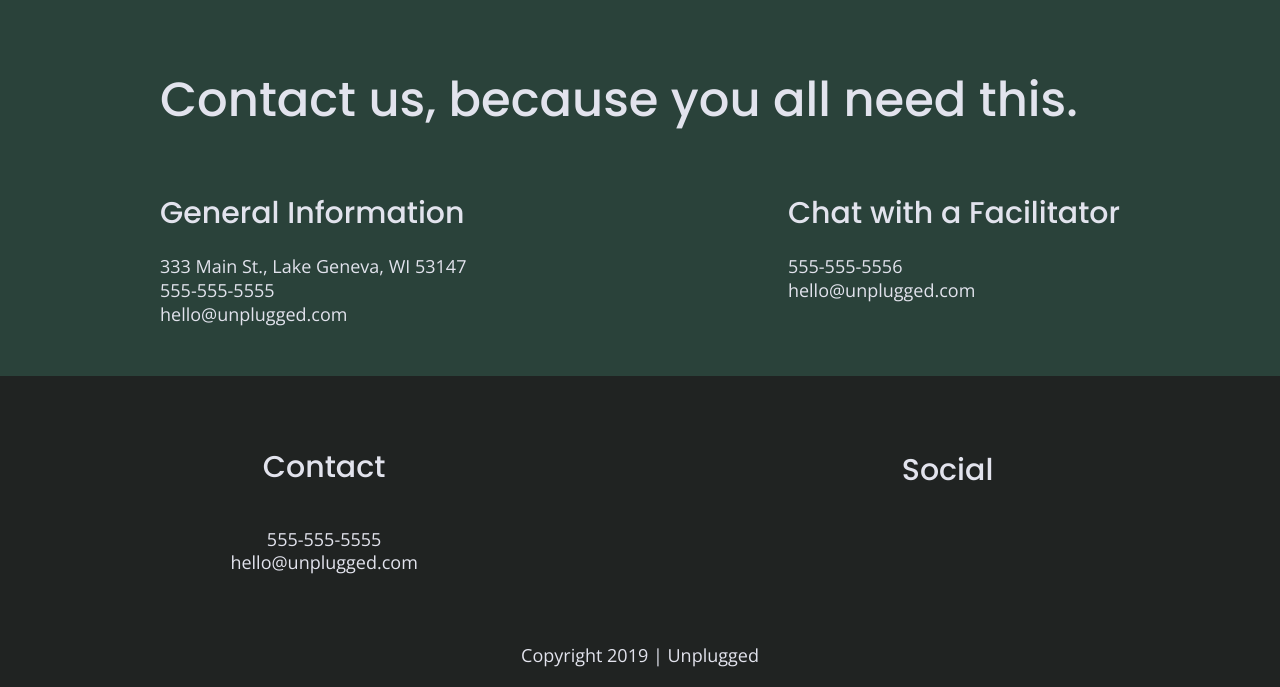
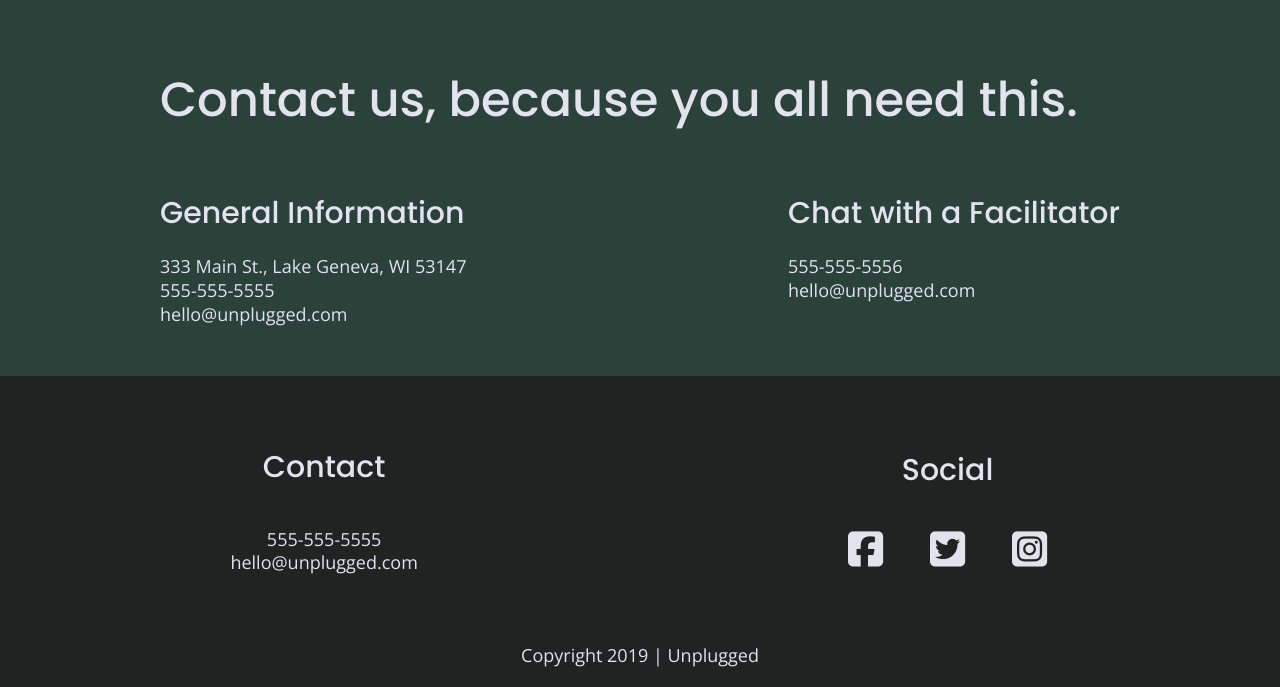
Before and after one commit to shalynp/unplugged-retreat, a website: page about/index.html in a window 1280 px wide. Shown: the part 1059-1746 px from the top of the page. Drawn offline with nearby package versions, Linux system fonts and the light colour scheme.

Commit message:
Added social media icons to about and faq pages.

```diff
--- a/about/index.html
+++ b/about/index.html
@@ -109,13 +109,13 @@
               <h4>Social</h4>
               <div class="social-icons">
                 <p>
-                  <a href="https://www.facebook.com/Skillcrush/" target="_blank"></a>
+                  <a href="https://www.facebook.com/Skillcrush/" target="_blank"><i class="fab fa-facebook-square"></i></a>
                 </p>
                 <p>
-                  <a href="https://twitter.com/Skillcrush" target="_blank"></a>
+                  <a href="https://twitter.com/Skillcrush" target="_blank"><i class="fab fa-twitter-square"></i></a>
                 </p>
                 <p>
-                  <a href="https://www.instagram.com/skillcrush/" target="_blank"></a>
+                  <a href="https://www.instagram.com/skillcrush/" target="_blank"><i class="fab fa-instagram-square"></i></a>
                 </p>
               </div>
             </div> <!-- social ends here     -->
```
Also changed, not shown: faq/index.html (+3 -3 lines), index.html (+3 -3 lines).
